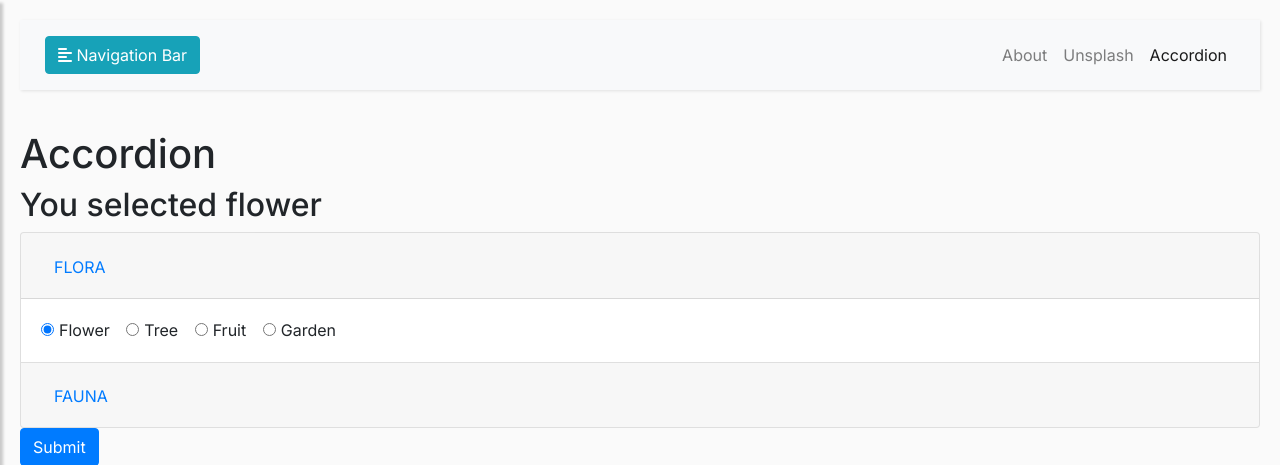
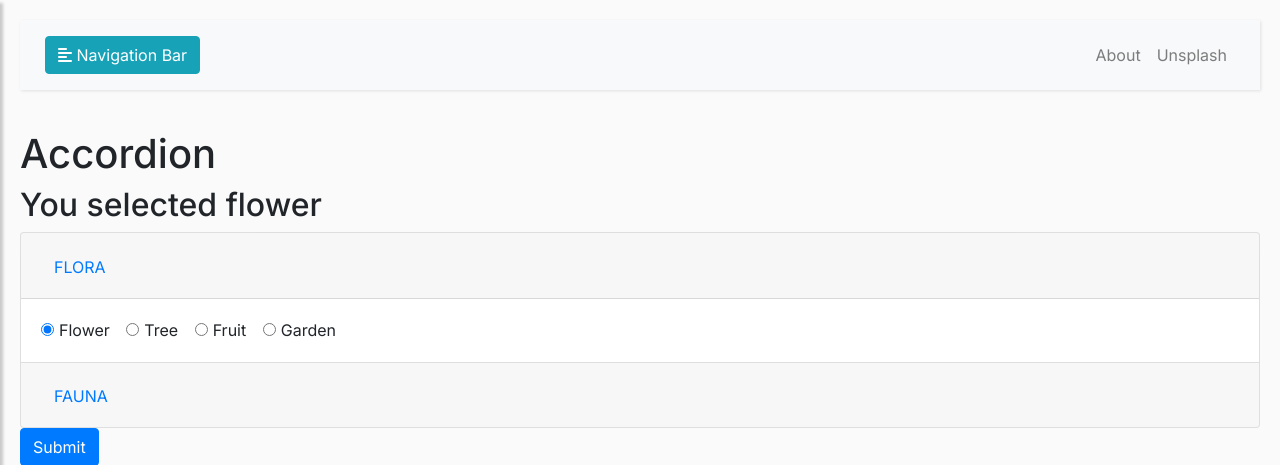
Before and after one commit to pypeaday/wish-lists, a FastAPI app: page /accordion in a window 1280 px wide. Shown: the top 465 px of the page. Run offline with FastAPI, Linux system fonts and the light colour scheme; some libraries are stand-ins or nearby versions.

Commit message:
remove Accordion link

```diff
--- a/templates/include/topnav.html
+++ b/templates/include/topnav.html
@@ -19,9 +19,6 @@
                 <li class="nav-item {{'active' if active_page == 'unsplash' }}">
                     <a class="nav-link" href="/unsplash">Unsplash</a>
                 </li>
-                <li class="nav-item {{'active' if active_page == 'accordion' }}">
-                    <a class="nav-link" href="/accordion">Accordion</a>
-                </li>
             </ul>
         </div>
     </div>
```
